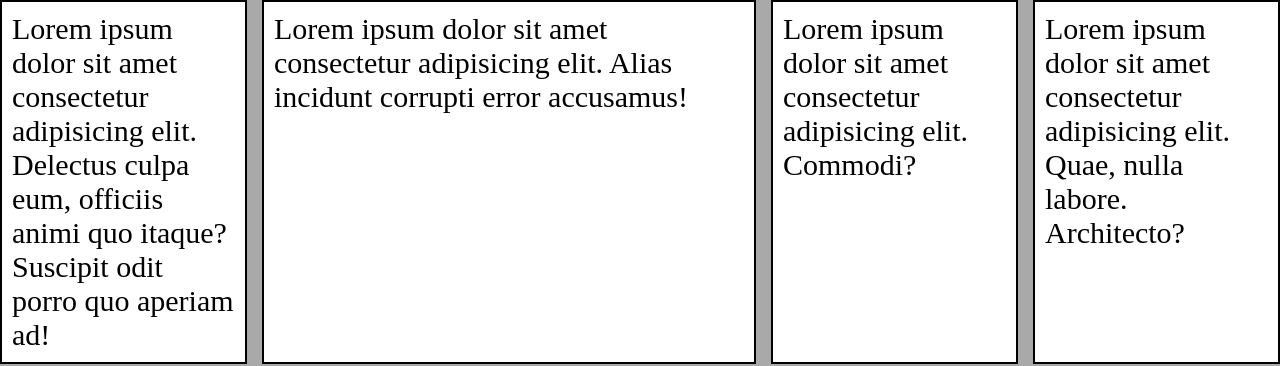
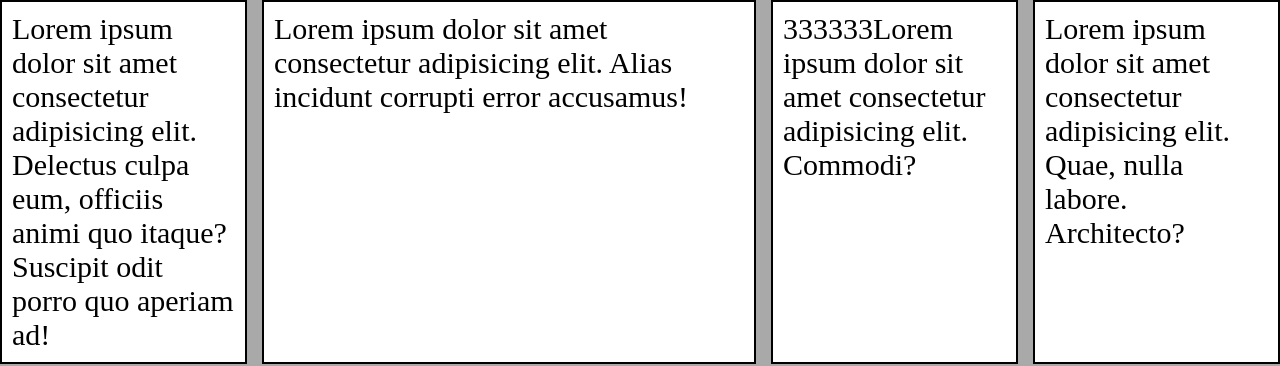
Before and after one commit to LorenzoAmorim/EstudosDesenvolvimentoWeb, a plain HTML site: page 25.2.ExDoGrid/index.html in a window 1280 px wide. Shown: the top 366 px of the page. Drawn offline with Linux system fonts and the light colour scheme.

Commit message:
Exercício do grid
atualizando exercício

```diff
--- a/25.2.ExDoGrid/index.html
+++ b/25.2.ExDoGrid/index.html
@@ -20,7 +20,7 @@
             accusamus!</p>
       </div>
       <div class="item">
-         <p>Lorem ipsum dolor sit amet consectetur adipisicing elit. Commodi?</p>
+         <p>333333Lorem ipsum dolor sit amet consectetur adipisicing elit. Commodi?</p>
       </div>
       <div class="item">
          <p>Lorem ipsum dolor sit amet consectetur adipisicing elit. Quae, nulla labore. Architecto?
```
